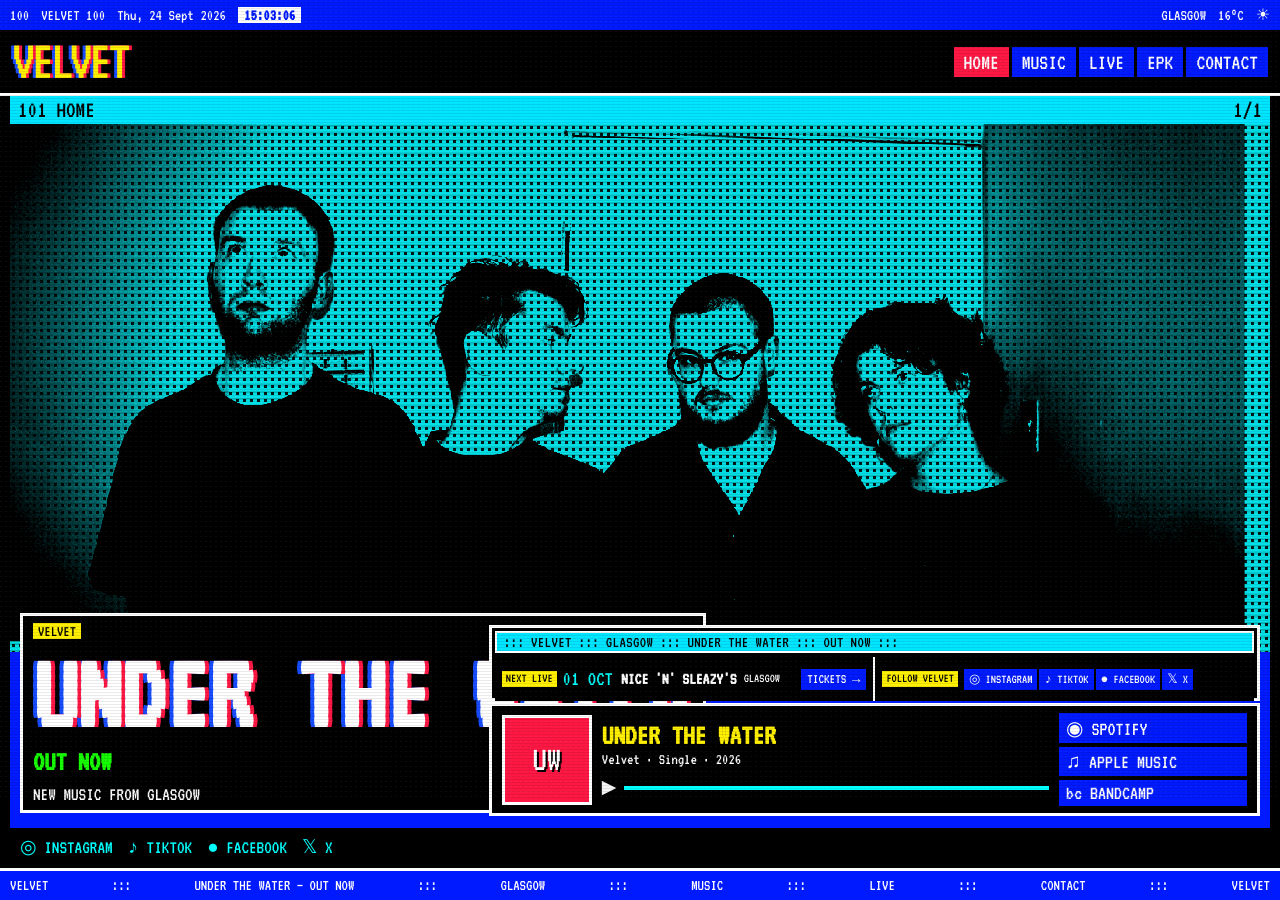
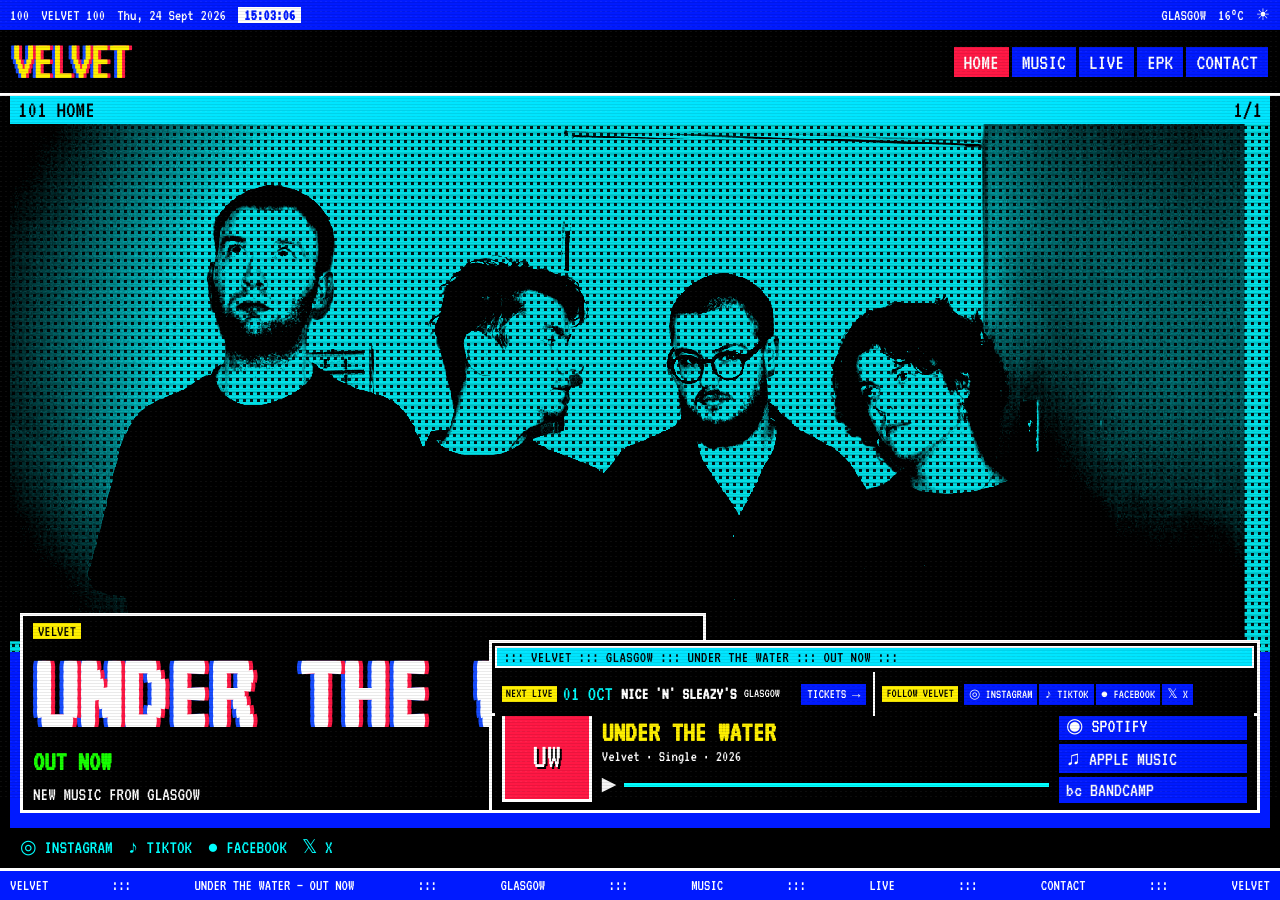
Before and after one commit to cheeseboy-gosee1490/velvet-website, a React (Vite) app: page / in a window 1280 px wide. Built offline with nearby package versions, Linux system fonts and the light colour scheme.

Commit message:
Uniform home panel borders and blue spacing

```diff
--- a/src/styles.css
+++ b/src/styles.css
@@ -37,7 +37,7 @@ footer{padding:6px 10px;border-top:3px solid #fff;background:#001aff;color:#fff;
 .heroPhoto{width:100%;height:100%;object-fit:cover;display:block}
 
 
-.homeExtras{position:absolute;z-index:7;left:38%;right:10px;bottom:105px;height:70px;color:#fff;background:#000;border:3px solid #fff;border-bottom:0;padding:3px;box-sizing:border-box}
+.homeExtras{position:absolute;z-index:7;left:38%;right:10px;bottom:118px;height:76px;color:#fff;background:#000;border:3px solid #fff;padding:3px;box-sizing:border-box}
 .homeTicker{height:20px;box-sizing:border-box;background:#00e5ff;color:#000;border:2px solid #fff;padding:0 7px;font-size:16px;line-height:16px;letter-spacing:.4px;white-space:nowrap;overflow:hidden}
 .homeInfoGrid{display:grid;grid-template-columns:1fr 1fr;gap:3px;background:#fff;margin-top:3px;height:39px}
 .nextLive,.followBox{background:#000;padding:3px 7px;height:39px;box-sizing:border-box;overflow:hidden;display:flex;align-items:center}
@@ -53,7 +53,7 @@ footer{padding:6px 10px;border-top:3px solid #fff;background:#001aff;color:#fff;
 .cover{width:82px;height:82px;background:#ff1744;display:grid;place-items:center;color:#fff;font-size:36px;border:3px solid #fff;text-shadow:2px 2px #000}
 @media(max-width:900px){.homeInfoGrid{grid-template-columns:1fr}.nextLive a{float:none;display:inline-block;margin-left:10px}.homeTicker{font-size:16px}.followLinks a{font-size:17px}}
 
-@media(min-width:901px){.homeExtras{left:38%;right:10px;bottom:127px;height:76px;padding:3px}.homeTicker{height:22px;line-height:18px;font-size:16px}.homeInfoGrid{height:44px;margin-top:4px;gap:2px}.nextLive,.followBox{height:44px;padding:3px 7px}.extraLabel{font-size:13px;line-height:16px;margin-right:6px}.gigDate{font-size:21px;margin-right:8px}.nextLive strong{font-size:17px}.nextLive small{font-size:13px}.nextLive a{font-size:14px;padding:2px 6px}.followLinks{gap:2px}.followLinks a{font-size:13px;padding:2px 5px}.listen{left:38%;right:10px;bottom:12px;grid-template-columns:90px 1fr 188px;gap:10px;padding:7px 10px}.listen .cover{width:90px;height:90px}}
+@media(min-width:901px){.homeExtras{left:38%;right:10px;bottom:112px;height:76px;padding:3px}.homeTicker{height:22px;line-height:18px;font-size:16px}.homeInfoGrid{height:44px;margin-top:4px;gap:2px}.nextLive,.followBox{height:44px;padding:3px 7px}.extraLabel{font-size:13px;line-height:16px;margin-right:6px}.gigDate{font-size:21px;margin-right:8px}.nextLive strong{font-size:17px}.nextLive small{font-size:13px}.nextLive a{font-size:14px;padding:2px 6px}.followLinks{gap:2px}.followLinks a{font-size:13px;padding:2px 5px}.listen{left:38%;right:10px;bottom:15px;grid-template-columns:90px 1fr 188px;gap:10px;padding:7px 10px}.listen .cover{width:90px;height:90px}}
 
 /* Uniform home panel outlines */
 @media(min-width:901px){
```
